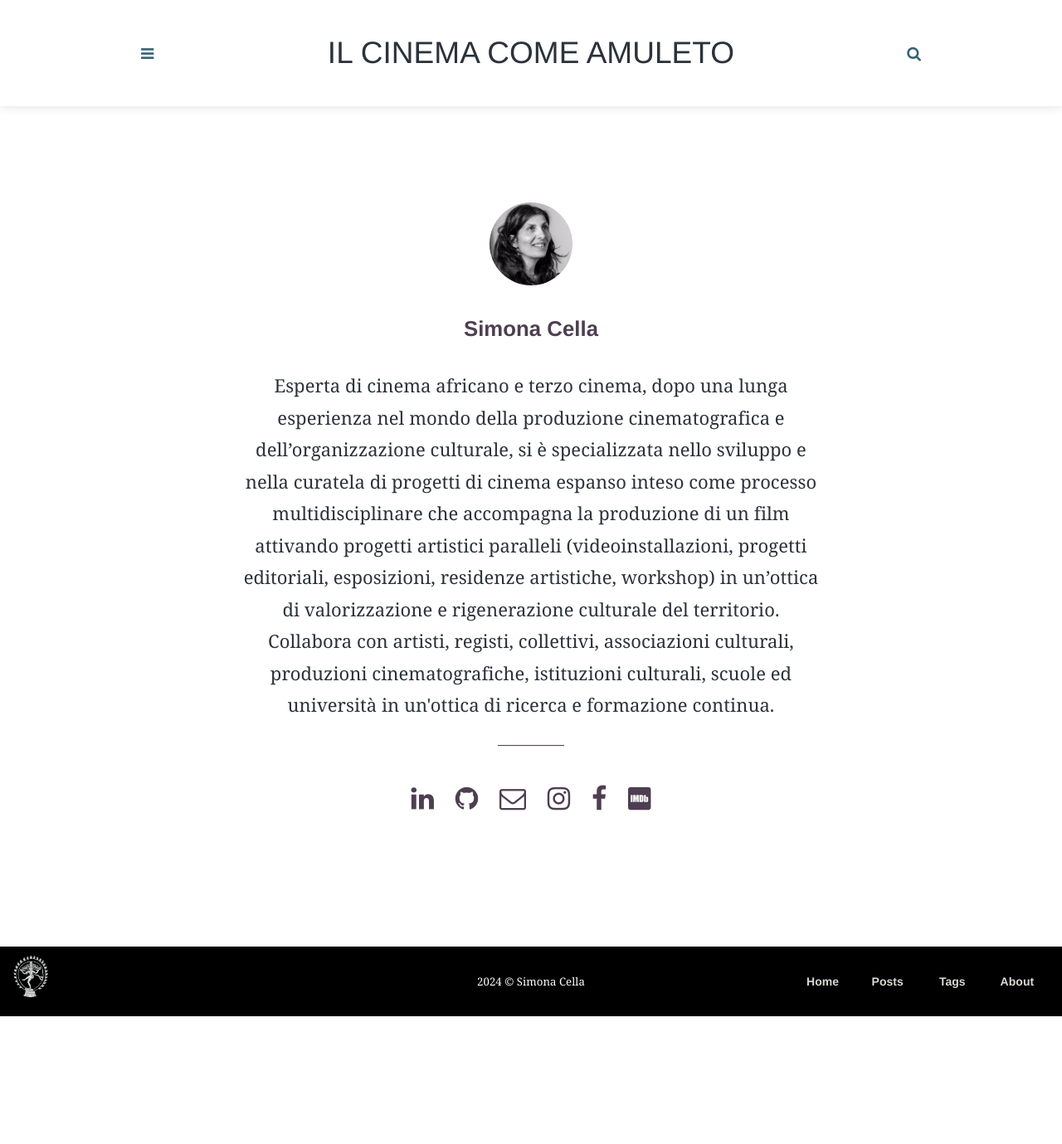
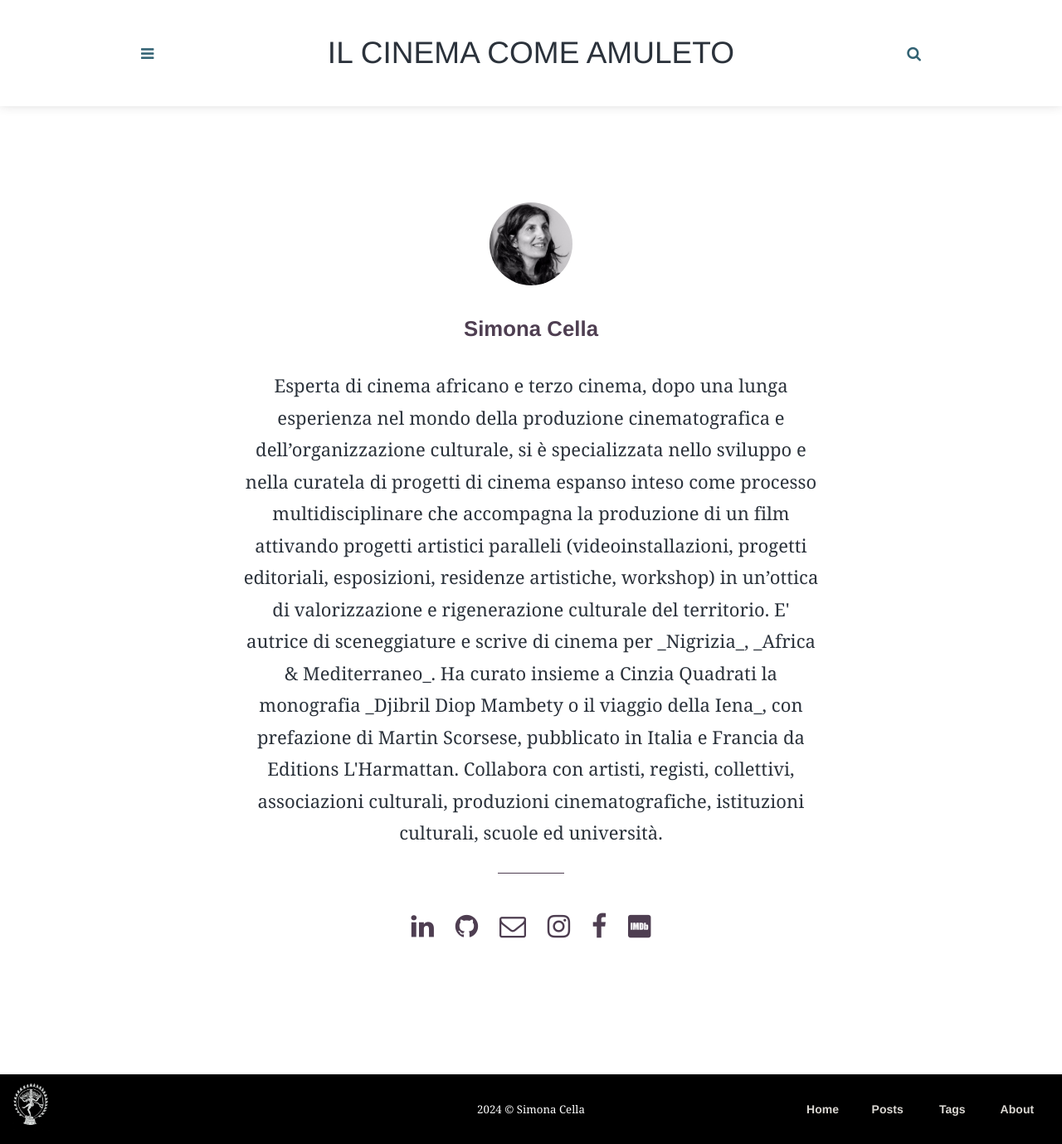
Before and after one commit to simonacella/simonacella.github.io, a Jekyll site: the page built from _pages/about.html, in a window 1280 px wide. Shown: the whole page at 83% size. Built offline with Jekyll 4.4.1, drawn with Linux system fonts in a browser that asks for light colours; some web fonts are replaced; comment, search, counter and statistics services are not loaded; before the commit the page ends 1225 px from its top, so only the background shows below that.

Commit message:
Update _config.yml

```diff
--- a/_config.yml
+++ b/_config.yml
@@ -12,12 +12,16 @@ author-pic: /assets/img/Myself.jpeg
 about-author: Scriptwriter, Producer, Film Critic
 about-author-long: |
   Esperta di cinema africano e terzo cinema, dopo una lunga esperienza nel mondo della produzione
-  cinematografica e dell’organizzazione culturale, si è specializzata nello  sviluppo e nella curatela
+  cinematografica e dell’organizzazione culturale, si è specializzata nello sviluppo e nella curatela
   di progetti di cinema espanso inteso come processo multidisciplinare che accompagna la produzione di
   un film attivando progetti artistici paralleli (videoinstallazioni, progetti editoriali, esposizioni,
   residenze artistiche, workshop) in un’ottica di valorizzazione e rigenerazione culturale del territorio.
+  E' autrice di sceneggiature e scrive di cinema per _Nigrizia_, _Africa & Mediterraneo_.
+  Ha curato insieme a Cinzia Quadrati la monografia _Djibril Diop Mambety o il viaggio della Iena_,
+  con prefazione di Martin Scorsese, pubblicato in Italia e Francia da Editions L'Harmattan.
+
   Collabora con artisti, registi, collettivi, associazioni culturali, produzioni cinematografiche,
-  istituzioni culturali, scuole ed università in un'ottica di ricerca e formazione continua.
+  istituzioni culturali, scuole ed università.
 
 # Contact links
 email: simona.reichmann@gmail.com
```
